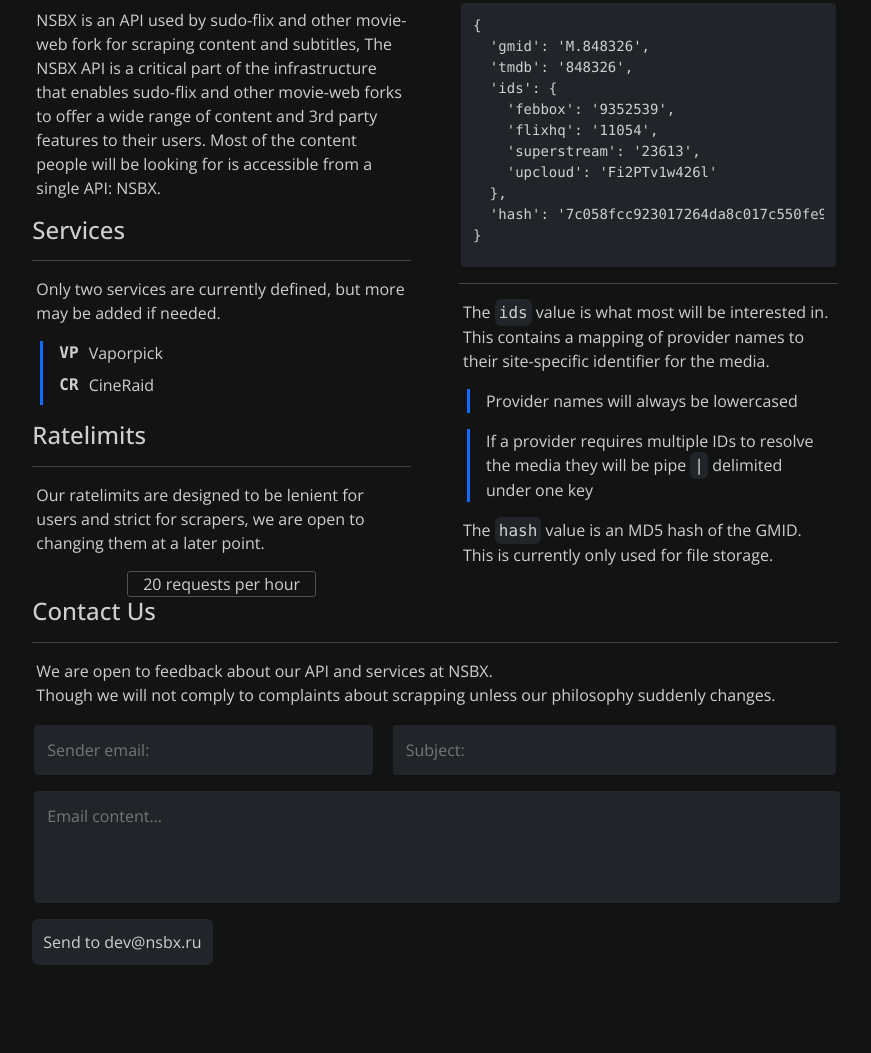
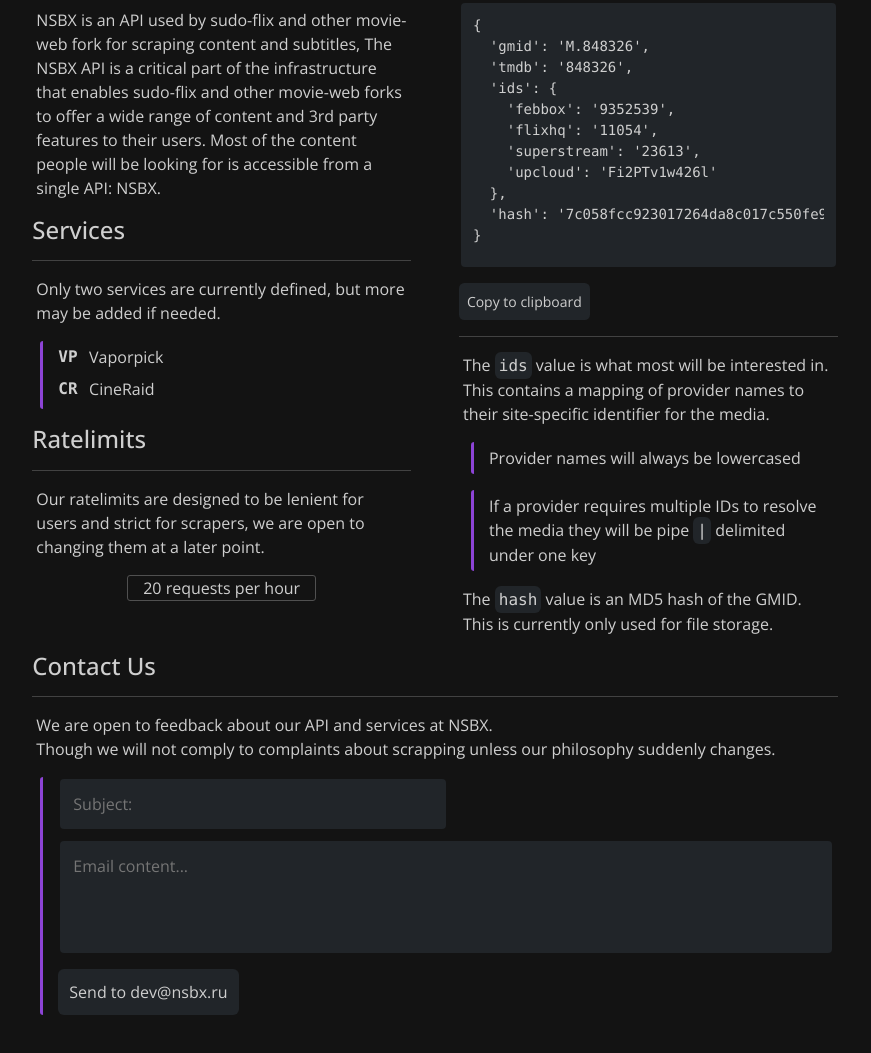
Before and after one commit to sussy-code/NSBX, a website: page index.html in a window 1280 px wide. Shown: the part 199-1252 px from the top of the page, without its empty margins (205-1076 px from the left). Before the commit the page ends 1212 px from the top, so only its background shows below. Drawn offline with nearby package versions, Linux system fonts and the light colour scheme.

Commit message:
Final changes

```diff
--- a/index.html
+++ b/index.html
@@ -30,55 +30,50 @@
       }
 
       .text {
-        margin-left: 4px;
-        margin-right: 4px;
+        margin-left: 0.25em;
+        margin-right: 0.25em;
       }
 
       .text-box {
         cursor: text;
       }
 
-      .increased-margin {
-        margin-left: 8px;
-        margin-right: 8px;
-      }
-
       .ratelimit-box {
         background-color: transparent;
         width: 50%;
-        border: #505050 solid 0.1px;
+        border: #505050 solid 0.00625em;
         margin-right: auto;
         margin-left: auto;
         text-align: center;
-        border-radius: 3px;
+        border-radius: 0.1875em;
       }
 
       .email-address {
-        padding: 10px;
+        padding: 0.625em;
         color: #cfcfcf;
         border: transparent solid;
-        border-radius: 4px;
-        margin: 2px;
+        border-radius: 0.25em;
+        margin: 0.125em;
         width: 42%;
         height: auto;
       }
 
       .email-subject {
-        padding: 10px;
+        padding: 0.625em;
         color: #cfcfcf;
         border: transparent solid;
-        border-radius: 4px;
-        margin: 2px;
-        width: 55%;
+        border-radius: 0.25em;
+        margin: 0.125em;
+        width: 50%;
         height: auto;
       }
 
       .email-body {
-        padding: 10px;
+        padding: 0.625em;
         color: #cfcfcf;
         border: transparent solid;
-        border-radius: 4px;
-        margin: 2px;
+        border-radius: 0.25em;
+        margin: 0.125em;
         width: 100%;
         height: auto;
         resize: none;
@@ -97,18 +92,18 @@
       }
 
       .api-response {
-        padding-top: 12px;
-        padding-left: 12px;
-        padding-right: 12px;
-        border-radius: 4px;
-        margin-left: 2px;
-        margin-right: 2px;
+        padding-top: 0.75em;
+        padding-left: 0.75em;
+        padding-right: 0.75em;
+        border-radius: 0.25em;
+        margin-left: 0.125em;
+        margin-right: 0.125em;
       }
 
       .email {
         border: transparent solid;
-        padding: 8px;
-        border-radius: 6px;
+        padding: 0.5em;
+        border-radius: 0.375em;
         color: #cfcfcf;
       }
 
@@ -118,28 +113,72 @@
         cursor: pointer;
       }
 
+      .email-bar {
+        margin-left: 0.5em;
+        margin-right: 0.5em;
+        padding-left: 0.9375em;
+        border-left: 0.19em #8D44D6 solid;
+        border-radius: 0.2em;
+      }
+
+      .bar {
+        margin-left: 0.5em;
+        margin-right: 0.5em;
+        padding-left: 0.9375em;
+        border-left: 0.19em #8D44D6 solid;
+        border-radius: 0.2em;
+      }
+
+      .bar:hover {
+        transition: 0.4s;
+        background-color: #1a1a1a;
+      }
+
       .img-button {
         font-size: large;
       }
 
       .img-button:hover {
         transform: scale(1.1);
+        transition: 0.5s;
+        cursor: pointer;
+      }
+
+      .small-button {
+        border: transparent solid;
+        padding: 0.35em;
+        font-size: 14px;
+        border-radius: 0.375em;
+        color: #cfcfcf;
+      }
+
+      .small-button:hover {
+        transform: scale(1.05);
         transition: 0.1s;
         cursor: pointer;
       }
     </style>
     <script>
-      function logEmailInputs() {
-        var sender = document.getElementById('email-address-input').value;
+      function openMailClient() {
         var subject = document.getElementById('email-subject-input').value;
         var content = document.getElementById('email-content-input').value;
 
-        if (sender !== '' && content !== '' && subject !== '') {
+        if (content !== '' && subject !== '') {
           const mailLink = `mailto:dev@nsbx.ru?subject=${subject}&body=${content}`;
           window.open(mailLink, '_blank');
         }
       }
-      </script>
+
+      function copyToClipboard() {
+        var text = document.querySelector('.api-response pre').innerText;
+        var tempInput = document.createElement('textarea');
+        tempInput.value = text;
+        document.body.appendChild(tempInput);
+        tempInput.select();
+        document.execCommand('copy');
+        document.body.removeChild(tempInput);
+      }
+    </script>
   </head>
 
   <body>
@@ -171,8 +210,8 @@
             <hr />
             <p class='text'>Only two services are currently defined, but more may be added if needed.<br /></p>
 
-            <div class='mt-3 px-3 border-start border-primary border-3 increased-margin'>
-              <dl class='row'>
+            <div class='bar'>
+              <dl class='row pt-1'>
                 <dt class='col-1 font-monospace'>VP</dt>
                 <dd class='col-11'>Vaporpick</dd>
 
@@ -191,11 +230,10 @@
               20 requests per hour
             </div>
           </div>
-
           <div class='col-md-6'>
             <h4>Response</h4>
             <hr />
-            <div class='bg-dark mb-3 api-response'>
+            <div class='bg-dark mb-3 api-response' style="cursor: text;">
               <pre>
 {
   'gmid': 'M.848326',
@@ -210,13 +248,16 @@
 }
               </pre>
             </div>
+            <button onclick='copyToClipboard()' class='small-button bg-dark'>
+              Copy to clipboard
+            </button>
             <hr />
             <div class='mb-3 text'>
               The <span class='font-monospace bg-dark p-1 rounded text-box'>ids</span> value is what most will be interested in. This contains a mapping of provider names to their site-specific identifier for the media.
-              <div class='mt-3 text px-3 border-start border-primary border-3'>
+              <div class='mt-3 text py-1 bar'>
                 Provider names will always be lowercased
               </div>
-              <div class='my-3 text px-3 border-start border-primary border-3'>
+              <div class='my-3 text py-1 bar'>
                 If a provider requires multiple IDs to resolve the media they will be pipe <span class='font-monospace bg-dark p-1 rounded text-box'>|</span> delimited under one key
               </div>
               The <span class='font-monospace bg-dark p-1 rounded text-box'>hash</span> value is an MD5 hash of the GMID. This is currently only used for file storage.
@@ -231,14 +272,15 @@
           We are open to feedback about our API and services at NSBX.<br />
           Though we will not comply to complaints about scrapping unless our philosophy suddenly changes.
         </p>
-        <div class='flex' style='display: flex; justify-content: space-between; padding-bottom: 12px;'>
-          <input class='bg-dark email-address' type='email' id='email-address-input' placeholder='Sender email:' />
-          <input class='bg-dark email-subject' type='email' id='email-subject-input' placeholder='Subject:' />
+        <div class="email-bar">
+          <div class='pb-2'>
+            <input class='bg-dark email-subject' type='email' id='email-subject-input' placeholder='Subject:' />
+          </div>
+          <textarea class='bg-dark email-body pb-5' id='email-content-input' placeholder='Email content...'></textarea>
+          <button onclick='openMailClient()' class='email bg-dark mt-2'>
+            Send to dev@nsbx.ru
+          </button>
         </div>
-        <textarea class='bg-dark email-body pb-5' id='email-content-input' placeholder='Email content...'></textarea>
-        <button onclick='logEmailInputs()' class='email bg-dark mt-2'>
-          Send to dev@nsbx.ru
-        </button>
       </div>
     </div>
   </body>
```
